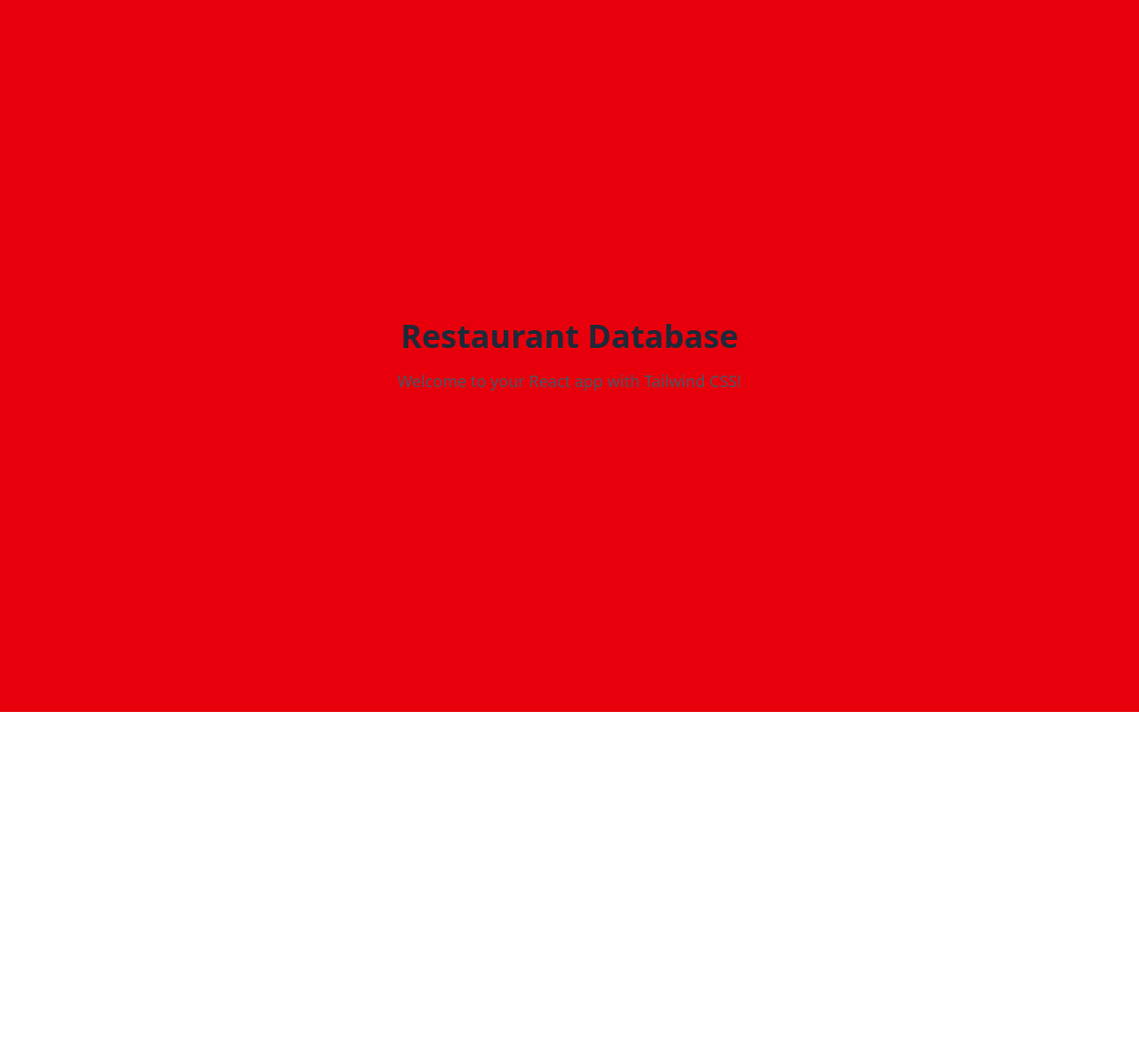
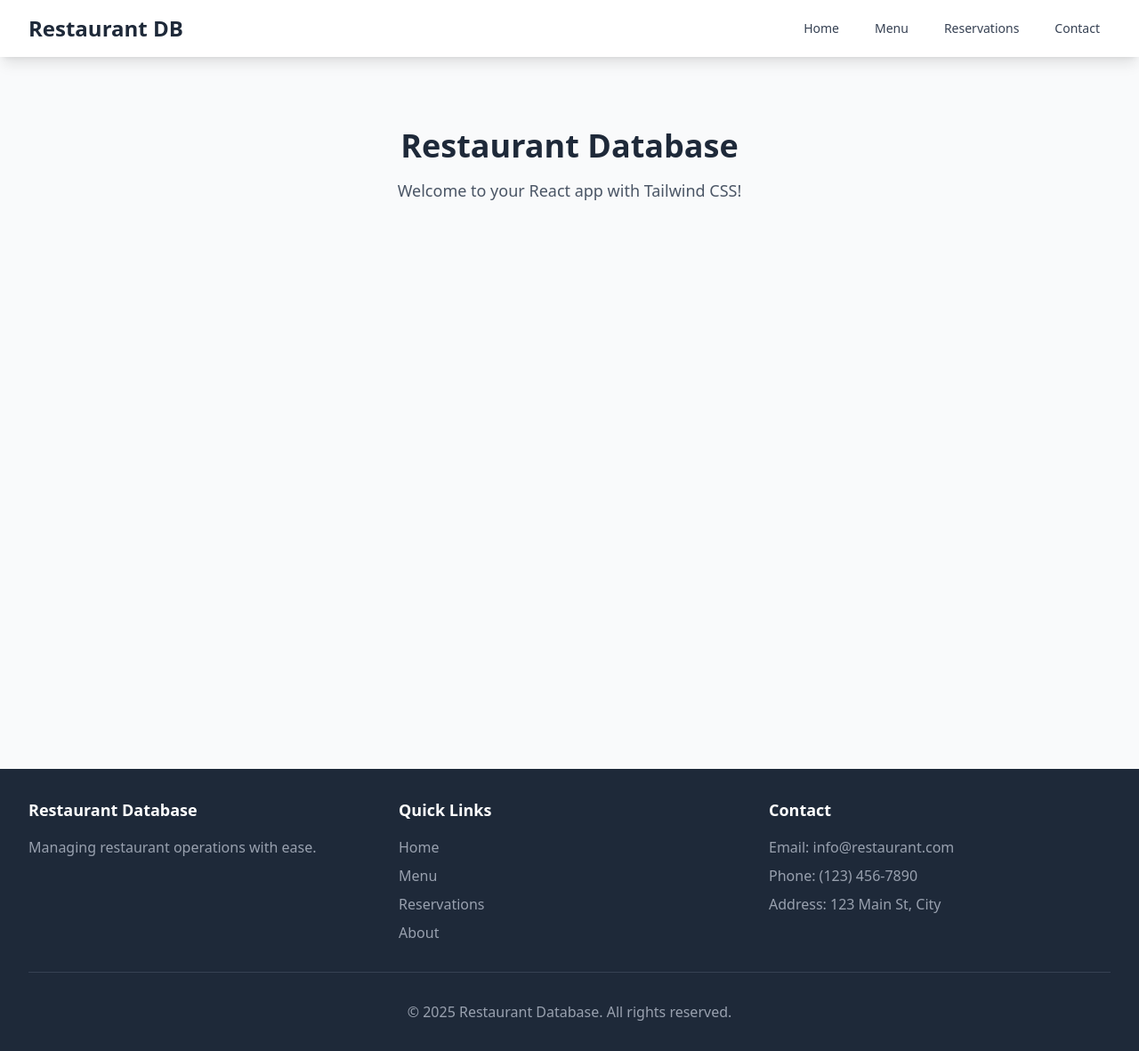
Before and after one commit to Mohammadrafi10/resturant-database, a React (Vite) app in the folder frontend/: page / in a window 1280 px wide. Shown: the whole page at 89% size. Before the commit the page ends 800 px from the top, so only its background shows below. Built offline with nearby package versions, Linux system fonts and the light colour scheme.

Commit message:
Refactor App component layout by adding Navbar, Footer, and Content components; remove unused CSS file.

```diff
--- a/frontend/public/style.css
+++ /dev/null
@@ -1 +0,0 @@
-/* Add your custom CSS here */
--- a/frontend/src/App.jsx
+++ b/frontend/src/App.jsx
@@ -1,12 +1,19 @@
 import React from 'react'
+import Navbar from './components/layout/Navbar'
+import Footer from './components/layout/Footer'
+import Content from './components/layout/Content'
 
 function App() {
   return (
-    <div className="min-h-screen bg-red-600 flex items-center justify-center">
-      <div className="text-center">
-        <h1 className="text-4xl font-bold text-gray-800 mb-4">Restaurant Database</h1>
-        <p className="text-lg text-gray-600">Welcome to your React app with Tailwind CSS!</p>
-      </div>
+    <div className="flex flex-col min-h-screen bg-gray-50">
+      <Navbar />
+      <Content>
+        <div className="text-center py-12">
+          <h1 className="text-4xl font-bold text-gray-800 mb-4">Restaurant Database</h1>
+          <p className="text-lg text-gray-600">Welcome to your React app with Tailwind CSS!</p>
+        </div>
+      </Content>
+      <Footer />
     </div>
   )
 }
--- /dev/null
+++ b/frontend/src/components/layout/Content.jsx
@@ -0,0 +1,13 @@
+import React from 'react'
+
+function Content({ children }) {
+  return (
+    <main className="flex-1 min-h-screen">
+      <div className="max-w-7xl mx-auto px-4 sm:px-6 lg:px-8 py-8">
+        {children}
+      </div>
+    </main>
+  )
+}
+
+export default Content
--- /dev/null
+++ b/frontend/src/components/layout/Footer.jsx
@@ -0,0 +1,40 @@
+import React from 'react'
+
+function Footer() {
+  return (
+    <footer className="bg-gray-800 text-white mt-auto">
+      <div className="max-w-7xl mx-auto px-4 sm:px-6 lg:px-8 py-8">
+        <div className="grid grid-cols-1 md:grid-cols-3 gap-8">
+          <div>
+            <h3 className="text-lg font-semibold mb-4">Restaurant Database</h3>
+            <p className="text-gray-400">
+              Managing restaurant operations with ease.
+            </p>
+          </div>
+          <div>
+            <h3 className="text-lg font-semibold mb-4">Quick Links</h3>
+            <ul className="space-y-2 text-gray-400">
+              <li><a href="#" className="hover:text-white">Home</a></li>
+              <li><a href="#" className="hover:text-white">Menu</a></li>
+              <li><a href="#" className="hover:text-white">Reservations</a></li>
+              <li><a href="#" className="hover:text-white">About</a></li>
+            </ul>
+          </div>
+          <div>
+            <h3 className="text-lg font-semibold mb-4">Contact</h3>
+            <ul className="space-y-2 text-gray-400">
+              <li>Email: info@restaurant.com</li>
+              <li>Phone: (123) 456-7890</li>
+              <li>Address: 123 Main St, City</li>
+            </ul>
+          </div>
+        </div>
+        <div className="border-t border-gray-700 mt-8 pt-8 text-center text-gray-400">
+          <p>&copy; 2025 Restaurant Database. All rights reserved.</p>
+        </div>
+      </div>
+    </footer>
+  )
+}
+
+export default Footer
--- /dev/null
+++ b/frontend/src/components/layout/Navbar.jsx
@@ -0,0 +1,31 @@
+import React from 'react'
+
+function Navbar() {
+  return (
+    <nav className="bg-white shadow-lg">
+      <div className="max-w-7xl mx-auto px-4 sm:px-6 lg:px-8">
+        <div className="flex justify-between items-center h-16">
+          <div className="flex items-center">
+            <h1 className="text-2xl font-bold text-gray-800">Restaurant DB</h1>
+          </div>
+          <div className="flex space-x-4">
+            <a href="#" className="text-gray-700 hover:text-gray-900 px-3 py-2 rounded-md text-sm font-medium">
+              Home
+            </a>
+            <a href="#" className="text-gray-700 hover:text-gray-900 px-3 py-2 rounded-md text-sm font-medium">
+              Menu
+            </a>
+            <a href="#" className="text-gray-700 hover:text-gray-900 px-3 py-2 rounded-md text-sm font-medium">
+              Reservations
+            </a>
+            <a href="#" className="text-gray-700 hover:text-gray-900 px-3 py-2 rounded-md text-sm font-medium">
+              Contact
+            </a>
+          </div>
+        </div>
+      </div>
+    </nav>
+  )
+}
+
+export default Navbar
```
Also changed, not shown: 4 other files (tests, documents, lock files or other folders).
